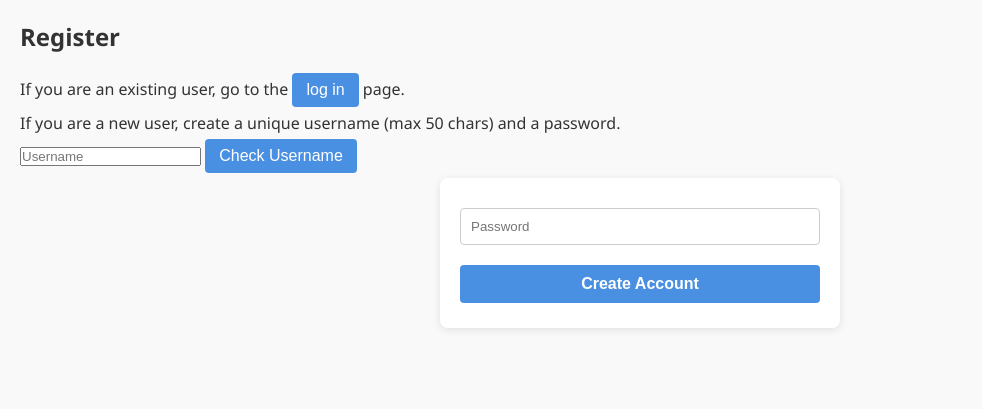
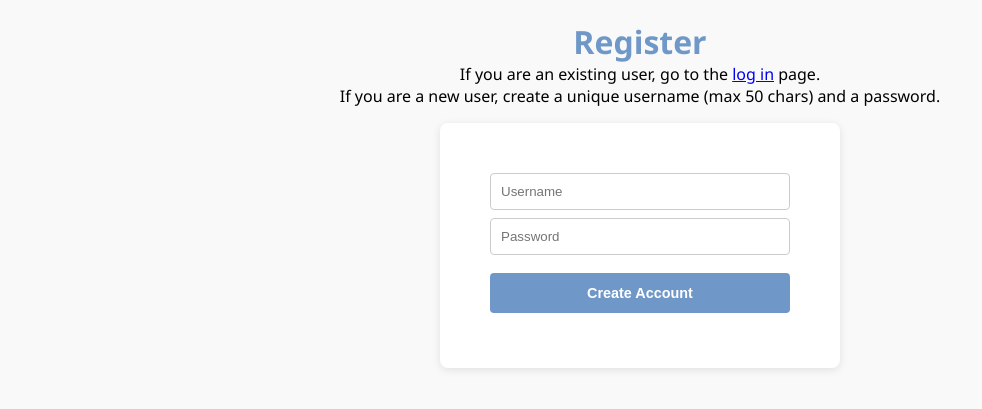
Before and after one commit to SooYeonAhn1/To-Do-List, a Flask app: page /register in a window 1280 px wide. Shown: the top 409 px of the page, without its empty margins (0-982 px from the left). Run offline with Flask 3, Linux system fonts and the light colour scheme.

Commit message:
made design look prettier

```diff
--- a/app/static/css/style.css
+++ b/app/static/css/style.css
@@ -8,7 +8,7 @@
 body {
     font-family: 'Segoe UI', Tahoma, Geneva, Verdana, sans-serif;
     background-color: #f9f9f9;
-    color: #333;
+    color: #000000;
     padding: 20px;
 }
 
@@ -18,21 +18,40 @@ header {
 }
 
 h1 {
-    color: #4a90e2;
+    color: #6f98c8;
     text-align: center;
 }
 
 h2 {
     margin-bottom: 15px;
-    color: #333;
+    color: #000000;
+}
+
+.login {
+    color: #6f98c8;
+    text-align: center;
+}
+
+.homeToSignIn {
+    text-align: center;
+}
+
+.gotoRegister {
+    text-align: center;
+    padding: 20px;
+}
+
+.newUsername {
+    text-align: center;
+    margin: 0 auto 16px;
 }
 
 /* Form styling */
 form {
     max-width: 400px;
-    margin: 0 auto 20px;
+    margin: 0 auto 10px;
     background: #fff;
-    padding: 20px;
+    padding: 50px;
     border-radius: 8px;
     box-shadow: 0 2px 8px rgba(0, 0, 0, 0.1);
 }
@@ -41,15 +60,16 @@ form input[type="text"],
 form input[type="password"] {
     width: 100%;
     padding: 10px;
-    margin: 10px 0 15px;
+    margin: 0px 0 8px;
     border: 1px solid #ccc;
     border-radius: 4px;
 }
 
 form button {
     width: 100%;
-    padding: 10px;
-    background-color: #4a90e2;
+    padding: 12px;
+    margin: 10px 0 5px;
+    background-color: #6f98c8;
     color: white;
     border: none;
     border-radius: 4px;
@@ -59,44 +79,45 @@ form button {
 }
 
 form button:hover {
-    background-color: #357ac9;
+    background-color: #6f98c8;
 }
 
 /* Buttons outside forms */
 button {
-    background-color: #4a90e2;
+    background-color: #6f98c8;
     color: white;
     border: none;
-    padding: 8px 14px;
+    padding: 1px 1px;
     border-radius: 4px;
     margin: 5px 0;
     cursor: pointer;
-    font-size: 1em;
+    font-size: 0.9em;
 }
 
 button:hover {
-    background-color: #357ac9;
+    background-color: #6f98c8;
 }
 
 /* Task section */
 #checkboxContainer {
-    max-width: 600px;
+    text-align: center;
+    max-width: 300px;
     margin: 0 auto;
     background: white;
-    padding: 15px;
+    padding: 16px;
     border-radius: 8px;
     box-shadow: 0 1px 6px rgba(0, 0, 0, 0.08);
 }
 
 #checkboxContainer input[type="checkbox"] {
     margin-right: 10px;
-    transform: scale(1.2);
+    transform: scale(1);
 }
 
 #checkboxContainer label {
     display: block;
-    margin-bottom: 10px;
-    font-size: 1.1em;
+    margin-bottom: 8px;
+    font-size: 0.9em;
 }
 
 /* Responsive tweaks */
@@ -105,3 +126,15 @@ button:hover {
         width: 90%;
     }
 }
+
+ul {
+  list-style-type: none; /* Removes bullet points */
+  padding-left: 0;       /* Removes default indentation */
+}
+
+.todo-item {
+  margin-bottom: 5px;    /* Adjust spacing between items */
+  display: flex;
+  align-items: center;
+  gap: 8px;              /* Spacing between checkbox and label text */
+}
--- a/app/static/js/script.js
+++ b/app/static/js/script.js
@@ -86,6 +86,8 @@ function setupTodosPage() {
                 alert("Please enter a task.");
                 return;
             }
+            const li = document.createElement('li');
+            li.classList.add('todo-item'); // optional for CSS styling
 
             const checkbox = document.createElement('input');
             checkbox.type = 'checkbox';
@@ -96,8 +98,9 @@ function setupTodosPage() {
             label.textContent = todo;
             label.prepend(checkbox);
 
-            container.prepend(document.createElement('br'));
-            container.prepend(label);
+            li.appendChild(label);
+            container.appendChild(li);
+
 
             todoInput.value = '';
         });
--- a/app/templates/home.html
+++ b/app/templates/home.html
@@ -5,13 +5,15 @@
 {% block content %}
 <h1>Welcome to the To-Do List website!</h1>
 
+<div class="homeToSignIn">
     <p>
         If you are an existing user, go to the
-    <button type="button" id="loginRedirect">log in</button> page.
+        <a href="/login">log in</a> page.
     </p>
     <p>
         If you are a new user, go to the
-    <button type="button" id="registerRedirect">sign up</button> page to register.
+        <a href="/register">sign up</a> page to register.
     </p>
+</div>
 
 {% endblock %}
--- a/app/templates/register.html
+++ b/app/templates/register.html
@@ -3,21 +3,17 @@
 {% block title %}Register{% endblock %}
 
 {% block content %}
-<h2>Register</h2>
+<h1>Register</h1>
 
-<p>If you are an existing user, go to the
-    <button type="button" id="loginRedirect">log in</button> page.
-</p>
-
-<p>If you are a new user, create a unique username (max 50 chars) and a password.</p>
-
-<div>
-    <input type="text" id="username" name="username" placeholder="Username" maxlength="50" required>
-    <button type="button" id="checkUsername">Check Username</button>
+<div class="newUsername">
+    <p>If you are an existing user, go to the <a href="/login">log in</a> page.</p>
+    <p>If you are a new user, create a unique username (max 50 chars) and a password.</p>
 </div>
 
 <form action="/register" method="POST">
-    <input type="hidden" name="username" id="formUsername">
+    <!-- <input type="hidden" name="username" id="formUsername"> -->
+    <input type="text" id="username" name="username" placeholder="Username" maxlength="50" required>
+    <!-- <button type="button" id="checkUsername">Check</button> -->
     <input type="password" name="password" placeholder="Password" required><br>
     <button type="submit">Create Account</button>
 </form>
--- a/app/templates/todos.html
+++ b/app/templates/todos.html
@@ -5,10 +5,10 @@
 {% block content %}
 <h1>To-Do List</h1>
 
-<p id="date"></p>
+<!-- <p id="date"></p> -->
 
 <div id="checkboxContainer">
     <input type="text" id="todo" placeholder="Enter a task">
-    <button id="createCheckbox" type="button">Submit</button>
+    <button type="button" id="createCheckbox" name="newTodo">Submit</button>
 </div>
 {% endblock %}
```
Also changed, not shown: app/templates/login.html (+6 -6 lines). Lines whose indentation alone changed are shown as unchanged.
